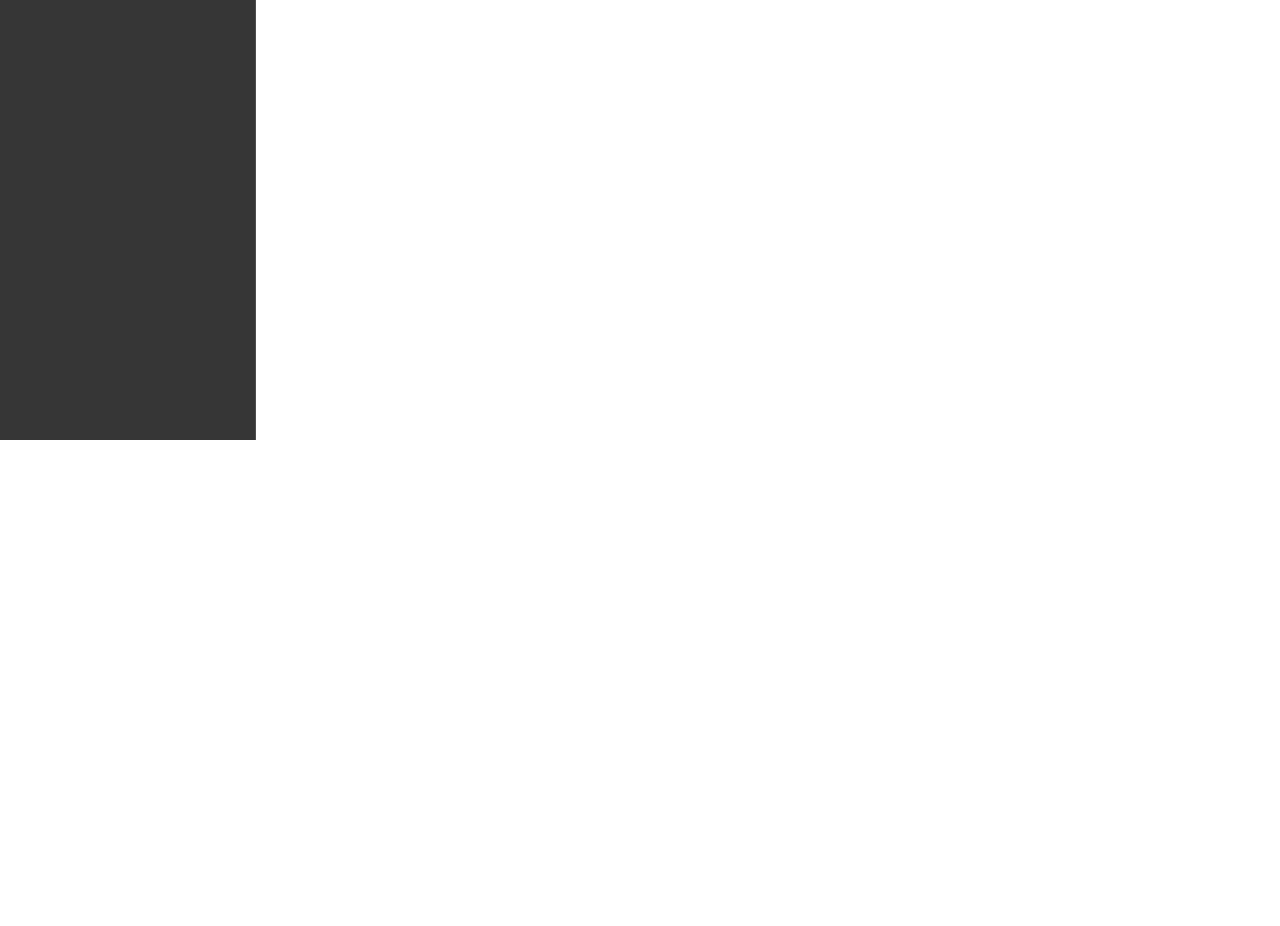
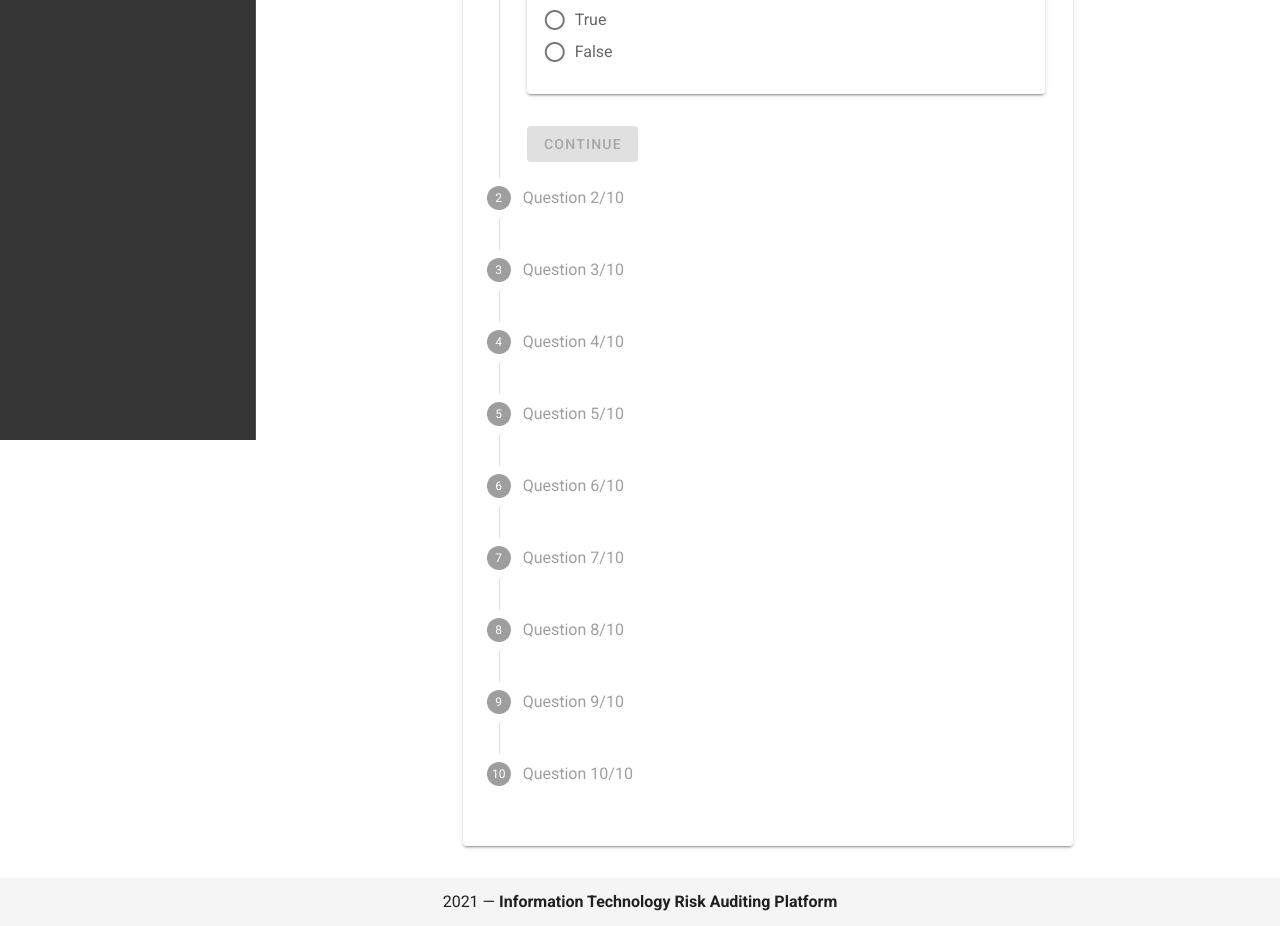
Before and after one commit to javiervidrua/ITRAP, a Vue app in the folder webpage/: page / in a window 1280 px wide. Shown: the part 360-1286 px from the top of the page. Before the commit the page ends 800 px from the top, so only its background shows below. Built offline with nearby package versions, Linux system fonts and the light colour scheme.

Commit message:
Started working on the Quick audit page: Created the stepper and the structure of the question and answer

```diff
--- a/webpage/src/App.vue
+++ b/webpage/src/App.vue
@@ -47,13 +47,22 @@
       <v-spacer></v-spacer>-->
 
       <v-spacer></v-spacer>
-      <v-toolbar-title class="font-weight-light mr-16">Information Technology Risk Auditing Platform</v-toolbar-title>
+      <!--<v-toolbar-title class="font-weight-light mr-16">Information Technology Risk Auditing Platform</v-toolbar-title>-->
       <v-spacer></v-spacer>
     </v-app-bar>
 
     <v-main>
       <router-view/>
     </v-main>
+
+    <v-footer padless>
+      <v-col
+        class="text-center"
+        cols="12"
+      >
+        {{ new Date().getFullYear() }} — <strong>Information Technology Risk Auditing Platform</strong>
+      </v-col>
+    </v-footer>
   </v-app>
 </template>
 
@@ -67,14 +76,15 @@ document.title="ITRAP";
 export default {
   name: 'App',
 
-  data: () => ({
-    //
-    drawer: true,
+  data: () => {
+    return {
+      drawer: true,
 
-    navigationDrawerItems: [
-      { icon: 'mdi-chart-box', text: 'Quick audit', link: '/'},
-      { icon: 'mdi-chart-bar-stacked', text: 'Complete risk audit', link: 'completeriskaudit'},
-    ]
-  }),
+      navigationDrawerItems: [
+        { icon: 'mdi-chart-box', text: 'Quick audit', link: '/'},
+        { icon: 'mdi-chart-bar-stacked', text: 'Complete risk audit', link: 'completeriskaudit'},
+      ]
+    }
+  },
 };
 </script>
--- a/webpage/src/plugins/vuetify.js
+++ b/webpage/src/plugins/vuetify.js
@@ -8,7 +8,7 @@ Vue.use(Vuetify);
 export default new Vuetify({
   theme: {
     themes: {
-      light: {
+      /*light: {
         primary: colors.purple,
         secondary: colors.grey.darken1,
         accent: colors.shades.black,
@@ -16,6 +16,12 @@ export default new Vuetify({
       },
       dark: {
         primary: colors.blue.lighten3,
+      },*/
+      light: {
+        primary: '#3495dd', // '#207BBE',
+        secondary: '#b0bec5',
+        accent: '#822cb1', //'#8c9eff',
+        error: '#b71c1c',
       },
     },
   },
--- a/webpage/src/views/CompleteRiskAudit.vue
+++ b/webpage/src/views/CompleteRiskAudit.vue
@@ -1,5 +1,5 @@
 <template>
-  <div class="about">
+  <div class="title">
     <h1>This is the complete risk audit page</h1>
   </div>
 </template>
--- a/webpage/src/views/QuickAudit.vue
+++ b/webpage/src/views/QuickAudit.vue
@@ -1,7 +1,321 @@
 <template>
-  <div class="about">
-    <h1>This is the quick audit page</h1>
-  </div>
+  <v-row
+    justify="center">
+    <v-col cols="8">
+      <v-stepper
+        v-model="step"
+        vertical
+        class="ma-8"
+        v-if="showStepper"
+      >
+
+        <v-stepper-step
+          :complete="step > 1"
+          step="1"
+          color="primary">
+          Question 1/10
+          <small></small>
+        </v-stepper-step>
+        <v-stepper-content
+          step="1">
+          <v-card
+            color="white lighten-1"
+            class="ma-1 mb-8">
+            <v-card-title class="font-weight-regular pb-0">
+              Nam illum ullam provident fugiat iste aliquid nobis laudantium. Sit velit nostrum similique dolorem. Et qui aliquid quis quo. Facere labore repellat blanditiis qui quo eos voluptatum ab. Aut exercitationem molestias aut commodi illum nostrum neque.
+            </v-card-title>
+            <v-card-actions class="ml-2 pt-0">
+              <v-radio-group
+                v-model="question1"
+                column>
+                <v-radio
+                  label="True"
+                  color="primary"
+                  value="true">
+                </v-radio>
+                <v-radio
+                  label="False"
+                  color="primary"
+                  value="false">
+                </v-radio>
+              </v-radio-group>
+            </v-card-actions>
+          </v-card>
+          <!-- WHEN COPY-PASTING BE CAREFUL AND MAKE SURE YOU CHANGE question1 TO questionX, ABOVE AND BELOW -->
+          <v-btn
+            :dark="question1 !== null"
+            color="green"
+            :disabled="!question1"
+            @click="step = 2"
+            class="ml-1">
+            Continue
+          </v-btn>
+        </v-stepper-content>
+
+        <v-stepper-step
+          :complete="step > 2"
+          step="2"
+          color="primary">
+          Question 2/10
+          <small></small>
+        </v-stepper-step>
+        <v-stepper-content
+          step="2">
+          <v-card
+            color="white lighten-1"
+            class="ma-1 mb-8"
+          ></v-card>
+          <v-btn
+            dark
+            color="green"
+            @click="step = 3"
+            class="ml-1">
+            Continue
+          </v-btn>
+          <v-btn
+            dark
+            color="red"
+            class="ml-4"
+            @click="step = 1">
+            Go back
+          </v-btn>
+        </v-stepper-content>
+
+        <v-stepper-step
+          :complete="step > 3"
+          step="3"
+          color="primary">
+          Question 3/10
+          <small></small>
+        </v-stepper-step>
+        <v-stepper-content
+          step="3">
+          <v-card
+            color="white lighten-1"
+            class="ma-1 mb-8"
+          ></v-card>
+          <v-btn
+            dark
+            color="green"
+            @click="step = 4"
+            class="ml-1">
+            Continue
+          </v-btn>
+          <v-btn
+            dark
+            color="red"
+            class="ml-4"
+            @click="step = 2">
+            Go back
+          </v-btn>
+        </v-stepper-content>
+
+        <v-stepper-step
+          :complete="step > 4"
+          step="4"
+          color="primary">
+          Question 4/10
+          <small></small>
+        </v-stepper-step>
+        <v-stepper-content
+          step="4">
+          <v-card
+            color="white lighten-1"
+            class="ma-1 mb-8"
+          ></v-card>
+          <v-btn
+            dark
+            color="green"
+            @click="step = 5"
+            class="ml-1">
+            Continue
+          </v-btn>
+          <v-btn
+            dark
+            color="red"
+            class="ml-4"
+            @click="step = 3">
+            Go back
+          </v-btn>
+        </v-stepper-content>
+
+        <v-stepper-step
+          :complete="step > 5"
+          step="5"
+          color="primary">
+          Question 5/10
+          <small></small>
+        </v-stepper-step>
+        <v-stepper-content
+          step="5">
+          <v-card
+            color="white lighten-1"
+            class="ma-1 mb-8"
+          ></v-card>
+          <v-btn
+            dark
+            color="green"
+            @click="step = 6"
+            class="ml-1">
+            Continue
+          </v-btn>
+          <v-btn
+            dark
+            color="red"
+            class="ml-4"
+            @click="step = 4">
+            Go back
+          </v-btn>
+        </v-stepper-content>
+
+        <v-stepper-step
+          :complete="step > 6"
+          step="6"
+          color="primary">
+          Question 6/10
+          <small></small>
+        </v-stepper-step>
+        <v-stepper-content
+          step="6">
+          <v-card
+            color="white lighten-1"
+            class="ma-1 mb-8"
+          ></v-card>
+          <v-btn
+            dark
+            color="green"
+            @click="step = 7"
+            class="ml-1">
+            Continue
+          </v-btn>
+          <v-btn
+            dark
+            color="red"
+            class="ml-4"
+            @click="step = 5">
+            Go back
+          </v-btn>
+        </v-stepper-content>
+
+        <v-stepper-step
+          :complete="step > 7"
+          step="7"
+          color="primary">
+          Question 7/10
+          <small></small>
+        </v-stepper-step>
+        <v-stepper-content
+          step="7">
+          <v-card
+            color="white lighten-1"
+            class="ma-1 mb-8"
+          ></v-card>
+          <v-btn
+            dark
+            color="green"
+            @click="step = 8"
+            class="ml-1">
+            Continue
+          </v-btn>
+          <v-btn
+            dark
+            color="red"
+            class="ml-4"
+            @click="step = 6">
+            Go back
+          </v-btn>
+        </v-stepper-content>
+
+        <v-stepper-step
+          :complete="step > 8"
+          step="8"
+          color="primary">
+          Question 8/10
+          <small></small>
+        </v-stepper-step>
+        <v-stepper-content
+          step="8">
+          <v-card
+            color="white lighten-1"
+            class="ma-1 mb-8"
+          ></v-card>
+          <v-btn
+            dark
+            color="green"
+            @click="step = 9"
+            class="ml-1">
+            Continue
+          </v-btn>
+          <v-btn
+            dark
+            color="red"
+            class="ml-4"
+            @click="step = 7">
+            Go back
+          </v-btn>
+        </v-stepper-content>
+
+        <v-stepper-step
+          :complete="step > 9"
+          step="9"
+          color="primary">
+          Question 9/10
+          <small></small>
+        </v-stepper-step>
+        <v-stepper-content
+          step="9">
+          <v-card
+            color="white lighten-1"
+            class="ma-1 mb-8"
+          ></v-card>
+          <v-btn
+            dark
+            color="green"
+            @click="step = 10"
+            class="ml-1">
+            Continue
+          </v-btn>
+          <v-btn
+            dark
+            color="red"
+            class="ml-4"
+            @click="step = 8">
+            Go back
+          </v-btn>
+        </v-stepper-content>
+
+        <v-stepper-step
+          :complete="step > 10"
+          step="10"
+          color="primary">
+          Question 10/10
+          <small></small>
+        </v-stepper-step>
+        <v-stepper-content
+          step="10">
+          <v-card
+            color="white lighten-1"
+            class="ma-1 mb-8"
+          ></v-card>
+          <v-btn
+            dark
+            color="green"
+            @click="step = 11"
+            class="ml-1">
+            Continue
+          </v-btn>
+          <v-btn
+            dark
+            color="red"
+            class="ml-4"
+            @click="step = 9">
+            Go back
+          </v-btn>
+        </v-stepper-content>
+
+      </v-stepper>
+    </v-col>
+  </v-row>
 </template>
 
 <script>
@@ -11,5 +325,26 @@
 
     components: {
     },
+
+    data: () => {
+      return {
+        showStepper: true,
+        step: 1,
+
+        question1: null,
+        question2: null,
+        question3: null,
+        question4: null,
+        question5: null,
+        question6: null,
+        question7: null,
+        question8: null,
+        question9: null,
+        question10: null,
+      }
+    },
+
+    methods: {
+    }
   }
 </script>
```
Also changed, not shown: 1 other file (tests, documents, lock files or other folders).
